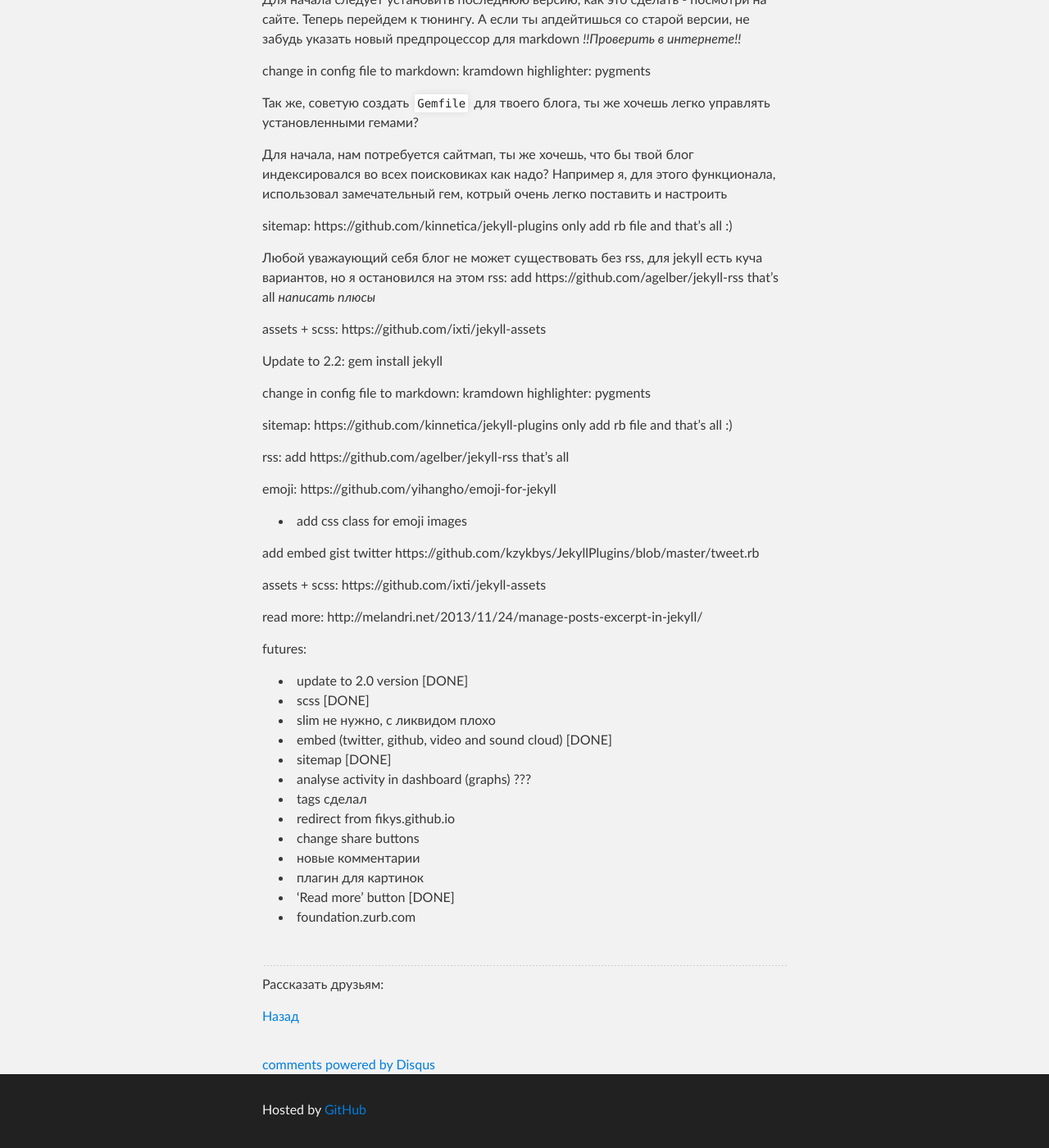
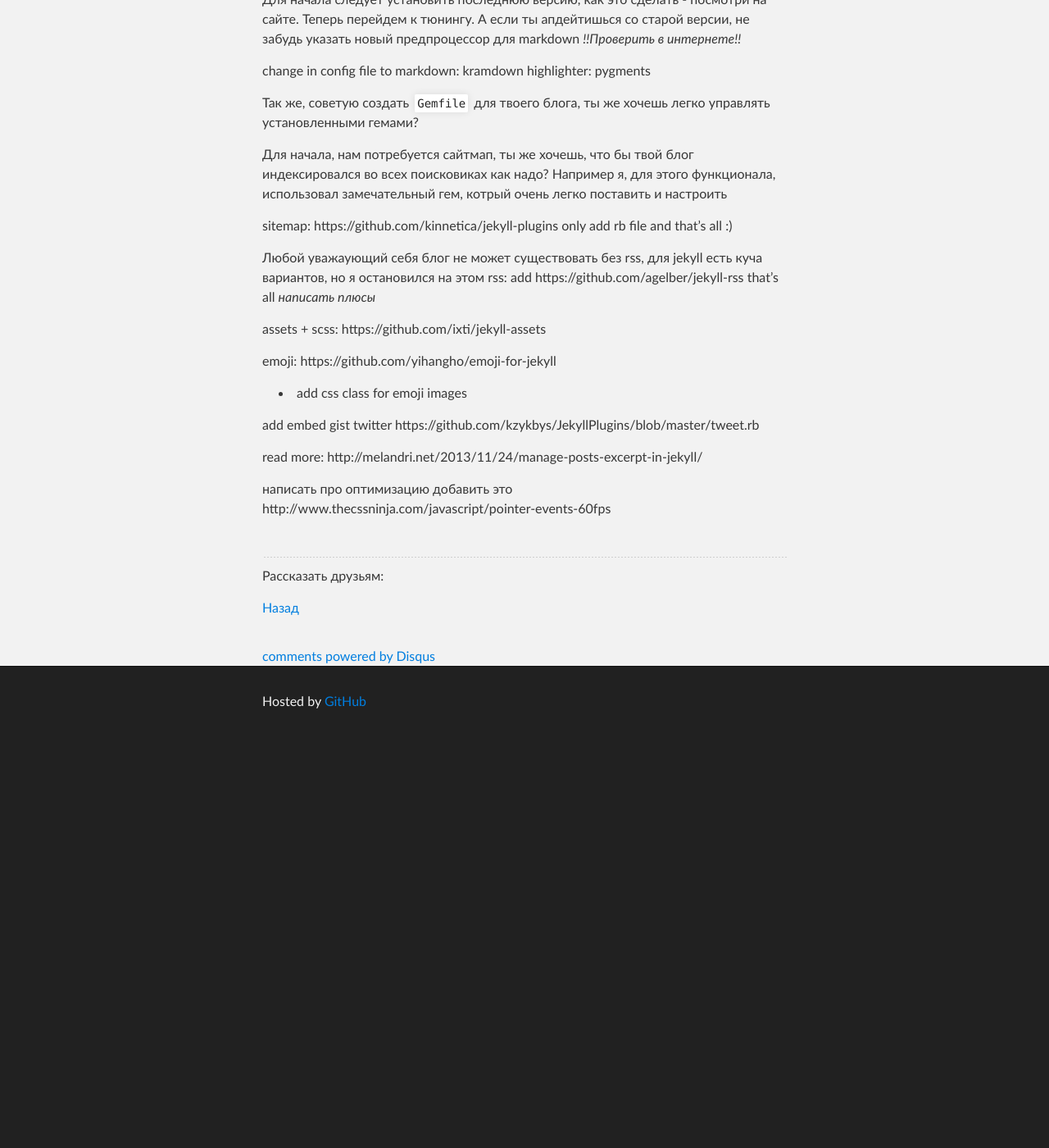
Before and after one commit to davydovanton/davydovanton.github.io, a Jekyll site: the page built from _posts/2014-12-01-my-favourite-jekyll.md, in a window 1280 px wide and 1400 px high, scrolled down 348 px. Shown: the whole window at 82% size. Built offline with Jekyll 4.4.1, drawn with Linux system fonts in a browser that asks for light colours; Markdown is read by kramdown in place of the engine named in the settings; comment, search, counter and statistics services are not loaded; after the commit the page ends 1250 px from its top, so only the background shows below that.

Commit message:
Clear post pre data

```diff
--- a/_posts/2014-12-01-my-favourite-jekyll.md
+++ b/_posts/2014-12-01-my-favourite-jekyll.md
@@ -30,23 +30,10 @@
   add https://github.com/agelber/jekyll-rss that’s all
 *написать плюсы*
 
+
+
 assets + scss:
 https://github.com/ixti/jekyll-assets
-
-
-Update to 2.2:
-  gem install jekyll
-
-change in config file to
-  markdown: kramdown
-  highlighter: pygments
-
-sitemap:
-https://github.com/kinnetica/jekyll-plugins
-only add rb file and that’s all :)
-
-rss:
-add https://github.com/agelber/jekyll-rss that’s all
 
 emoji:
 https://github.com/yihangho/emoji-for-jekyll
@@ -55,24 +42,10 @@
 add embed gist
 twitter https://github.com/kzykbys/JekyllPlugins/blob/master/tweet.rb
 
-assets + scss:
-https://github.com/ixti/jekyll-assets
-
 read more:
 http://melandri.net/2013/11/24/manage-posts-excerpt-in-jekyll/
 
 
-futures:
-  * update to 2.0 version [DONE]
-  * scss [DONE]
-  * slim не нужно, с ликвидом плохо
-  * embed (twitter, github, video and sound cloud) [DONE]
-  * sitemap [DONE]
-  * analyse activity in dashboard (graphs) ???
-  * tags сделал
-  * redirect from fikys.github.io
-  * change share buttons
-  * новые комментарии
-  * плагин для картинок
-  * 'Read more' button [DONE]
-  * foundation.zurb.com
+написать про оптимизацию
+добавить это
+http://www.thecssninja.com/javascript/pointer-events-60fps
```
